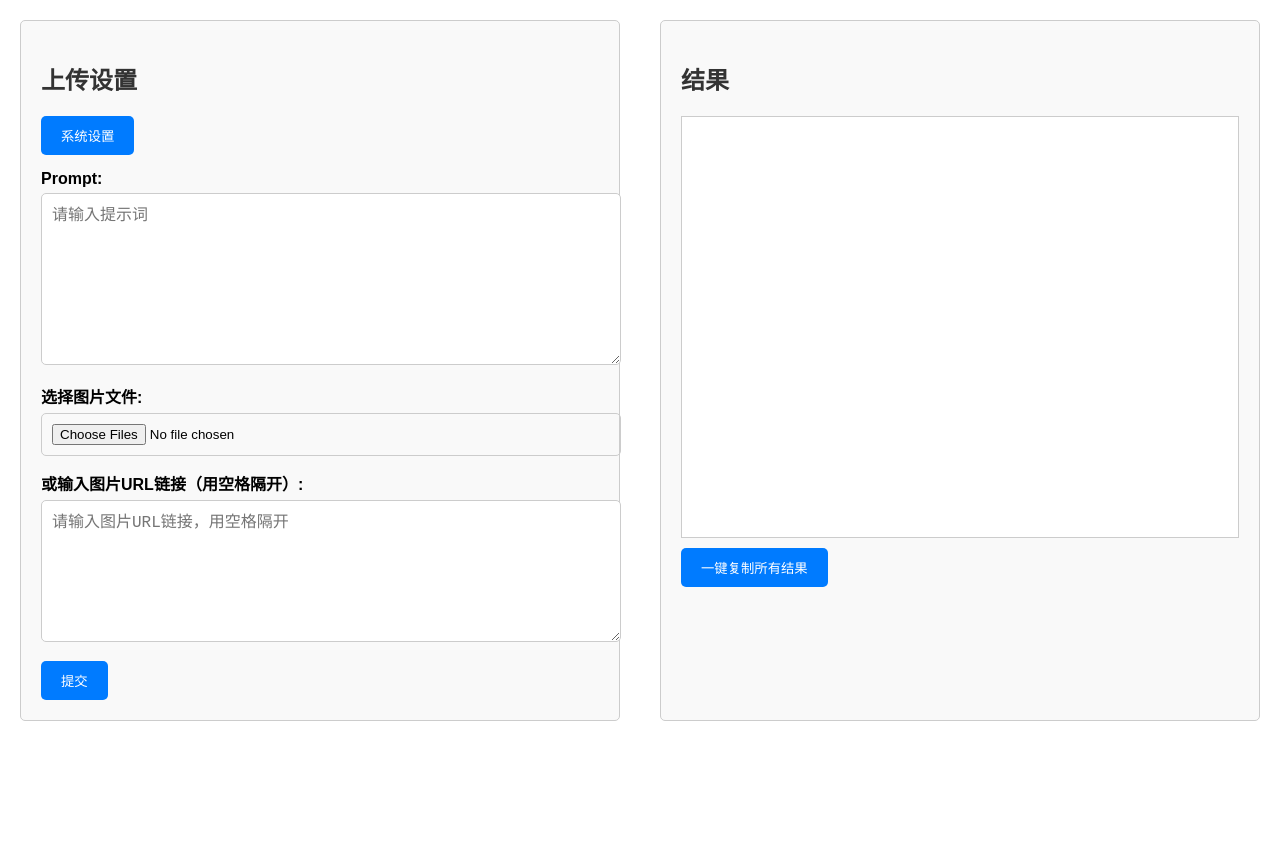
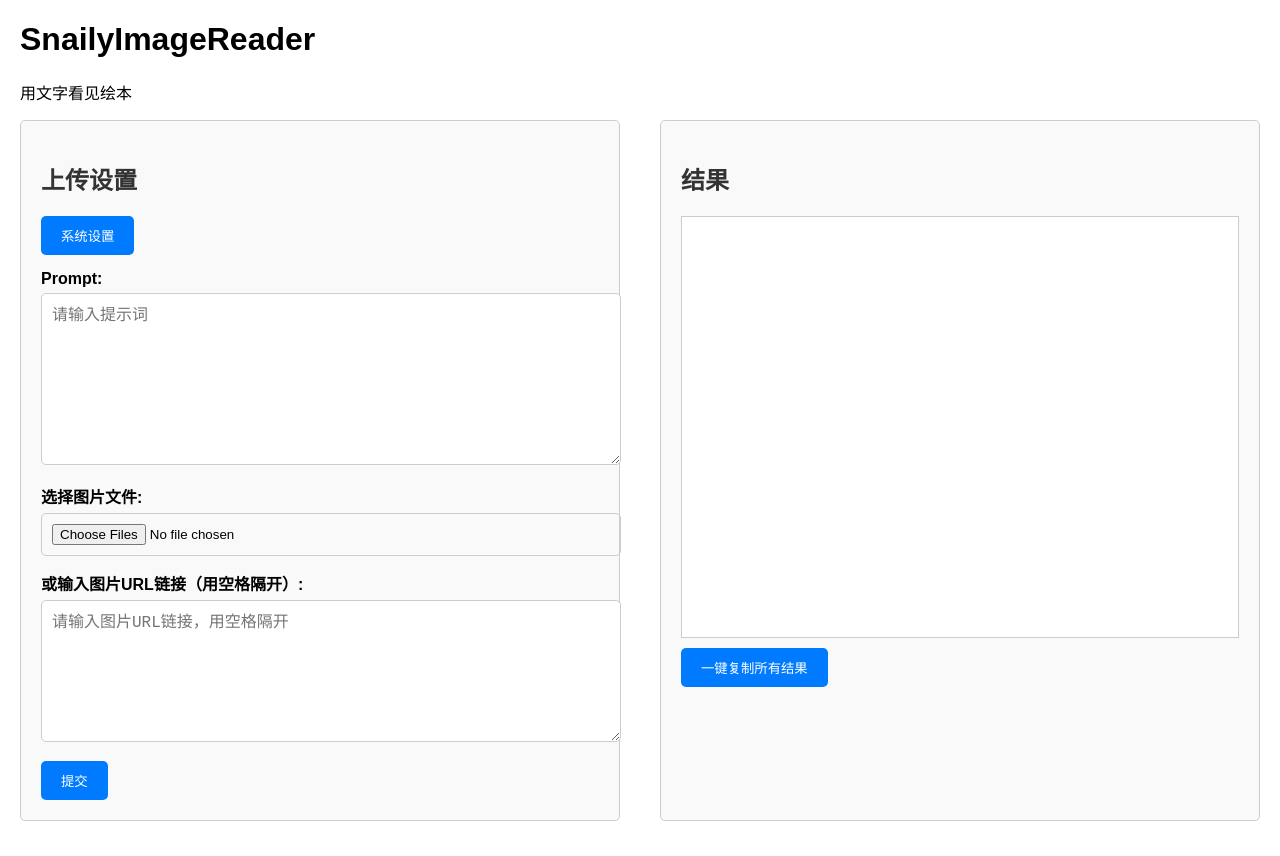
Before and after one commit to SnailyJerry/imageuploader2, a website: page my-bulkimage-app-2/public/index.html in a window 1280 px wide. Before the commit the page ends 800 px from the top, so only its background shows below. Drawn offline with Linux system fonts and the light colour scheme.

Commit message:
Update index.html

```diff
--- a/my-bulkimage-app-2/public/index.html
+++ b/my-bulkimage-app-2/public/index.html
@@ -3,10 +3,14 @@
 <head>
     <meta charset="UTF-8">
     <meta name="viewport" content="width=device-width, initial-scale=1.0">
-    <title>蜗牛图像批量处理工具</title>
+    <title>SnailyImageReader - 用文字看见绘本</title>
     <link rel="stylesheet" href="style.css"> <!-- 引入样式表 -->
 </head>
 <body>
+    <header>
+        <h1>SnailyImageReader</h1>
+        <p class="slogan">用文字看见绘本</p>
+    </header>
     <div class="container">
         <!-- 左侧设置区 -->
         <div class="settings">
```
